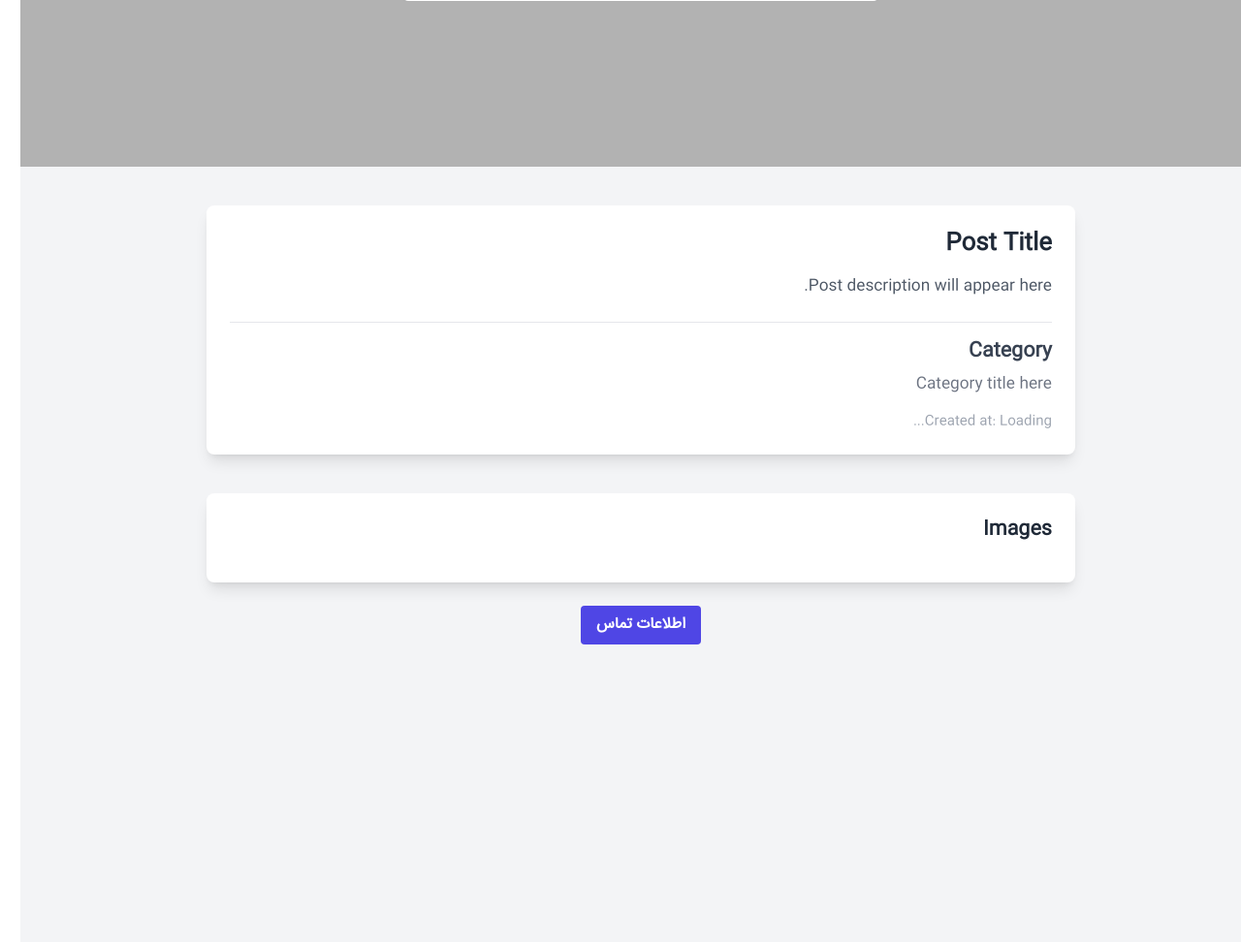
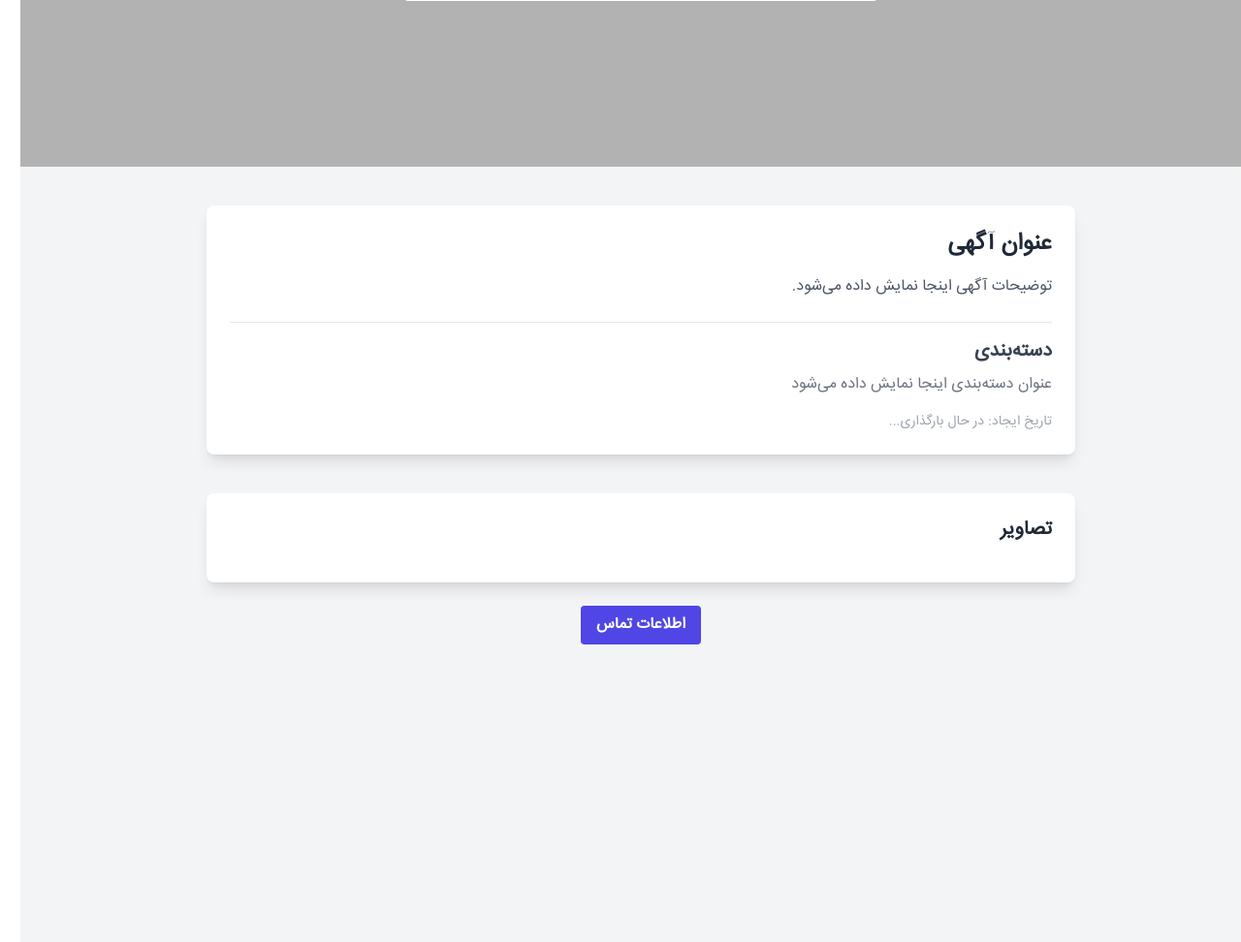
Before and after one commit to MrSinaMaleki/Divar-Replica, a Django app: template templates/posts/post_detail.html in a window 1280 px wide. Shown: the part 700-1672 px from the top of the page at 97% size. Run offline with Django 5.2, Linux system fonts and the light colour scheme; the template is opened without the code that fills it, so the values that code supplies are empty; parts of the project's set-up code (start-up, migrations or seed data) failed here and were passed over; some libraries are stand-ins or nearby versions.

Commit message:
post details APIs + front-end completed

```diff
--- a/templates/posts/post_detail.html
+++ b/templates/posts/post_detail.html
@@ -12,40 +12,45 @@
 
 {% block content %}
     {% csrf_token %}
- <div class="min-h-screen bg-gray-100 flex flex-col items-center py-10">
+<div class="min-h-screen bg-gray-100 flex flex-col items-center py-10">
   <!-- Post Details Section -->
-  <div class="bg-white shadow-lg rounded-lg w-4/5 max-w-4xl p-6">
-    <h1 id="post-title" class="text-2xl font-bold text-gray-800 mb-4">Post Title</h1>
-    <p id="post-description" class="text-gray-600 mb-6">Post description will appear here.</p>
+  <div class="bg-white shadow-lg rounded-lg w-4/5 max-w-4xl p-6 text-right">
+    <h1 id="post-title" class="text-2xl font-bold text-gray-800 mb-4">عنوان آگهی</h1>
+    <p id="post-description" class="text-gray-600 mb-6">توضیحات آگهی اینجا نمایش داده می‌شود.</p>
 
     <!-- Category Info -->
     <div class="border-t border-gray-200 pt-4">
-      <h2 class="text-xl font-semibold text-gray-700 mb-2">Category</h2>
-      <p id="category-title" class="text-gray-500 mb-2">Category title here</p>
-      <ul id="category-fields" class="text-gray-500 list-disc ml-6">
-        <!-- Dynamic category fields will be populated here -->
+      <h2 class="text-xl font-semibold text-gray-700 mb-2">دسته‌بندی</h2>
+      <p id="category-title" class="text-gray-500">عنوان دسته‌بندی اینجا نمایش داده می‌شود</p>
+    </div>
+
+    <!-- Fields -->
+    <div id="fields-container" class="border-t border-gray-200 pt-4 hidden">
+      <h2 class="text-xl font-semibold text-gray-700 mb-2">ویژگی‌ها</h2>
+      <ul id="fields-list" class="text-gray-500 list-disc ml-6">
+        <!-- Dynamic fields will be populated here -->
       </ul>
     </div>
 
     <!-- Created Date -->
     <p id="created-at-date" class="text-gray-400 text-sm mt-4">
-      Created at: <span>Loading...</span>
+      تاریخ ایجاد: <span>در حال بارگذاری...</span>
     </p>
   </div>
 
   <!-- Post Images Section -->
   <div class="mt-10 bg-white shadow-lg rounded-lg w-4/5 max-w-4xl p-6">
-    <h2 class="text-xl font-semibold text-gray-800 mb-4">Images</h2>
+    <h2 class="text-xl font-semibold text-gray-800 mb-4">تصاویر</h2>
     <div id="post-images" class="grid grid-cols-2 md:grid-cols-3 lg:grid-cols-4 gap-4">
       <!-- Dynamic images will be populated here -->
     </div>
   </div>
 
   <!-- Contact Info Section -->
-  <div id="contact-info" class="hidden mt-10 bg-white shadow-lg rounded-lg w-4/5 max-w-4xl p-6">
-    <h2 class="text-xl font-semibold text-gray-800 mb-4">Contact Information</h2>
-    <p id="contact-name" class="text-gray-600 mb-2">Name: Loading...</p>
-    <p id="contact-email" class="text-gray-600">Email: Loading...</p>
+  <div id="contact-info" class="hidden mt-10 bg-white shadow-lg rounded-lg w-4/5 max-w-4xl p-6 text-right">
+    <h2 class="text-xl font-semibold text-gray-800 mb-4">اطلاعات تماس</h2>
+    <p id="contact-name" class="text-gray-600 mb-2">نام: در حال بارگذاری...</p>
+    <p id="contact-email" class="text-gray-600">ایمیل: در حال بارگذاری...</p>
   </div>
 
   <!-- Contact Button -->
@@ -56,6 +61,8 @@
     اطلاعات تماس
   </button>
 </div>
+
+
 
 
 
@@ -71,29 +78,48 @@
 const postDetailUrl = `http://localhost:8000/post/api/post_detail/${postId}`;
 const postOwnerUrl = `http://localhost:8000/post/api/post_detail/${postId}/owner`;
 
-// Fetch post details
+// Fetch post details without authentication
 async function fetchPostDetails() {
   try {
-    const data = await fetchWithAuth(postDetailUrl, { method: "GET" });
+    const response = await fetch(postDetailUrl, { method: "GET" });
+
+    if (!response.ok) {
+      throw new Error(`Failed to fetch post details: ${response.status}`);
+    }
+
+    const data = await response.json();
 
     // Populate post details
     document.getElementById("post-title").textContent = data.title;
     document.getElementById("post-description").textContent = data.description;
     document.getElementById("category-title").textContent = data.category.title;
 
-    // Populate category fields
-    const fieldsContainer = document.getElementById("category-fields");
-    fieldsContainer.innerHTML = ""; // Clear existing content
-    data.category.fields.forEach((field) => {
-      const li = document.createElement("li");
-      li.textContent = `${field.name} (${field.is_optional ? "Optional" : "Required"})`;
-      fieldsContainer.appendChild(li);
-    });
+    // Populate fields with values
+    if (data.fields && data.fields.length > 0) {
+      const fieldsContainer = document.getElementById("fields-container");
+      const fieldsList = document.getElementById("fields-list");
+
+      fieldsContainer.classList.remove("hidden"); // Show container
+      fieldsList.innerHTML = ""; // Clear existing content
+
+      data.fields.forEach((field) => {
+        if (field.value) {
+          const fieldDefinition = data.category.fields.find(
+            (categoryField) => categoryField.id === field.field_id
+          );
+          if (fieldDefinition) {
+            const li = document.createElement("li");
+            li.textContent = `${fieldDefinition.name}: ${field.value}`;
+            fieldsList.appendChild(li);
+          }
+        }
+      });
+    }
 
     // Populate created date
-    document.getElementById("created-at-date").textContent = `Created at: ${new Date(
+    document.getElementById("created-at-date").textContent = `تاریخ ایجاد: ${new Date(
       data.created_at
-    ).toLocaleString()}`;
+    ).toLocaleString("fa-IR")}`;
 
     // Populate images
     const imagesContainer = document.getElementById("post-images");
@@ -101,7 +127,7 @@ async function fetchPostDetails() {
     data.images.forEach((image) => {
       const imgElement = document.createElement("img");
       imgElement.src = image.image;
-      imgElement.alt = image.caption || "Post Image";
+      imgElement.alt = image.caption || "تصویر آگهی";
       imgElement.className = "w-full h-auto rounded shadow";
       imagesContainer.appendChild(imgElement);
     });
@@ -110,17 +136,17 @@ async function fetchPostDetails() {
   }
 }
 
-// Fetch post owner's info
+// Fetch post owner's info only on button click (uses fetchWithAuth)
 async function fetchPostOwner() {
   try {
     const data = await fetchWithAuth(postOwnerUrl, { method: "GET" });
 
     // Populate contact information
-    document.getElementById("contact-name").textContent = `Name: ${
-      data.user.first_name || "N/A"
+    document.getElementById("contact-name").textContent = `نام: ${
+      data.user.first_name || "نامشخص"
     } ${data.user.last_name || ""}`;
-    document.getElementById("contact-email").textContent = `Email: ${
-      data.user.email || "N/A"
+    document.getElementById("contact-email").textContent = `ایمیل: ${
+      data.user.email || "نامشخص"
     }`;
 
     // Show the contact info section
@@ -131,12 +157,17 @@ async function fetchPostOwner() {
 }
 
 // Event listener for the contact button
-document.getElementById("contact-button").addEventListener("click", fetchPostOwner);
+document.getElementById("contact-button").addEventListener("click", () => {
+  // Fetch contact info only when the user clicks the button
+  fetchPostOwner();
+});
 
 // Fetch post details on page load
 fetchPostDetails();
 
 
+
+
  </script>
 
 {% endblock %}
```
Also changed, not shown: storage/static/js/main.js, 1 other file.
